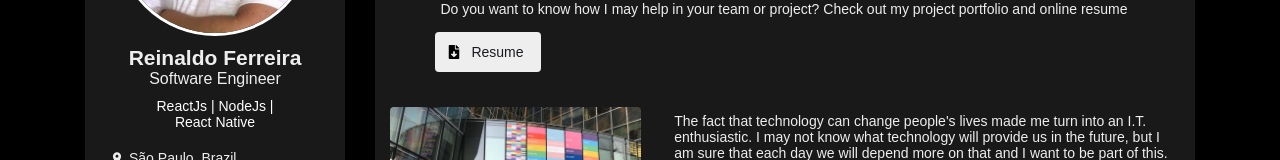
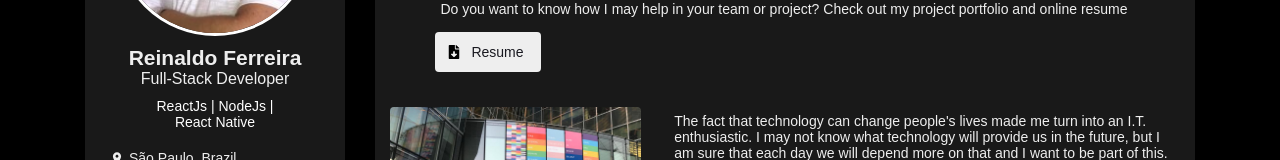
Before and after one commit to ReFerreira/Portifolio, a React (Create React App) app: page / in a window 1280 px wide. Shown: the part 454-614 px from the top of the page. Built offline with nearby package versions, Linux system fonts and the light colour scheme; the HTML template or start-up script is replaced by a standard one.

Commit message:
Alterado title

```diff
--- a/public/index.html
+++ b/public/index.html
@@ -3,7 +3,7 @@
   <head>
     <meta charset="utf-8" />
     <meta name="viewport" content="width=device-width, initial-scale=1.0" />
-    <title>React App</title>
+    <title>Reinaldo Ferreira</title>
   </head>
   <body>
     <noscript>You need to enable JavaScript to run this app.</noscript>
--- a/src/components/Banner/index.js
+++ b/src/components/Banner/index.js
@@ -30,7 +30,7 @@ export default function Banner() {
           <Perfil>
             <img className="avatar" src={foto} alt="Reinaldo Ferreira"/>
               <h1>Reinaldo Ferreira</h1>
-              <span>Software Engineer</span>
+              <span>Full-Stack Developer</span>
               <p>ReactJs | NodeJs |</p>
               <p>React Native</p>
               <List>
--- a/src/components/Banner/styles.js
+++ b/src/components/Banner/styles.js
@@ -95,7 +95,8 @@ li {
   }
 
   a {
-    color: #eee;
+    color: #191920;
+    background-color: #eee;
     text-decoration:none;
   }
 }
--- a/src/components/Profile/index.js
+++ b/src/components/Profile/index.js
@@ -23,7 +23,7 @@ export default function Profile() {
           <Perfil>
             <img className="avatar" src={foto} alt="Reinaldo Ferreira"/>
               <h1>Reinaldo Ferreira</h1>
-              <span>Software Engineer</span>
+              <span>Full-Stack Developer</span>
               <p>ReactJs | NodeJs |</p>
               <p>React Native</p>
           </Perfil>
```
